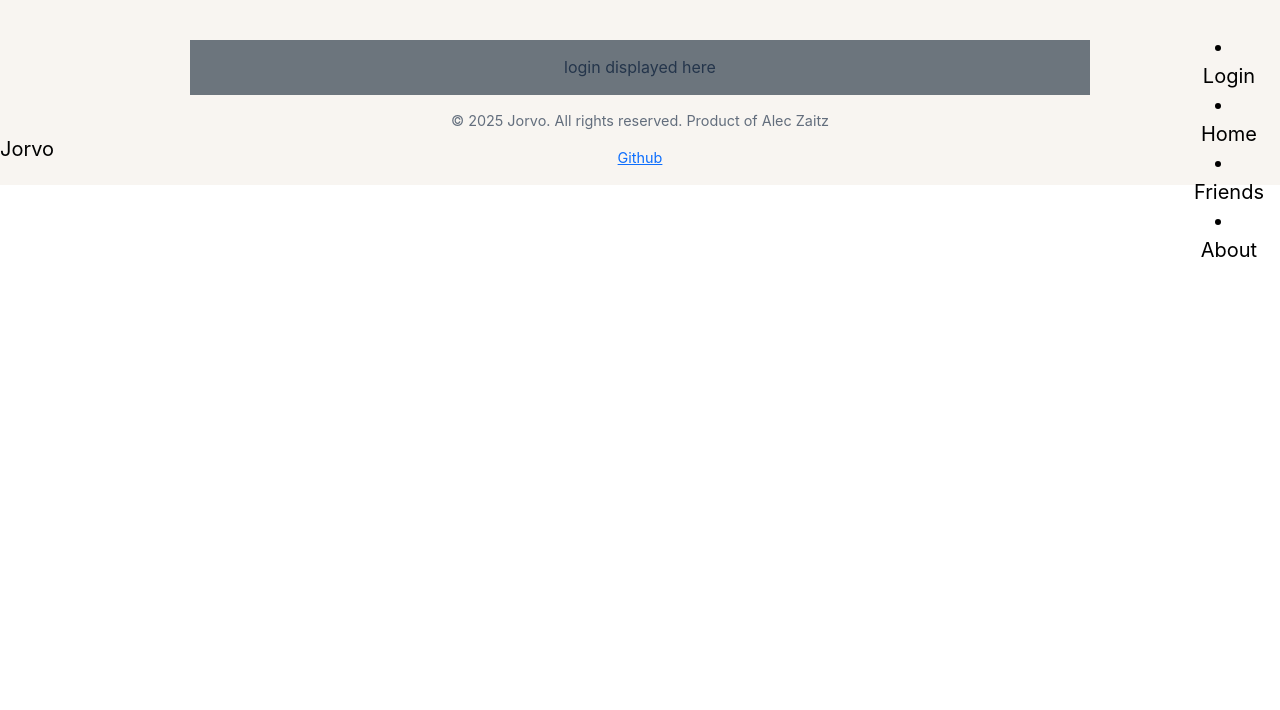
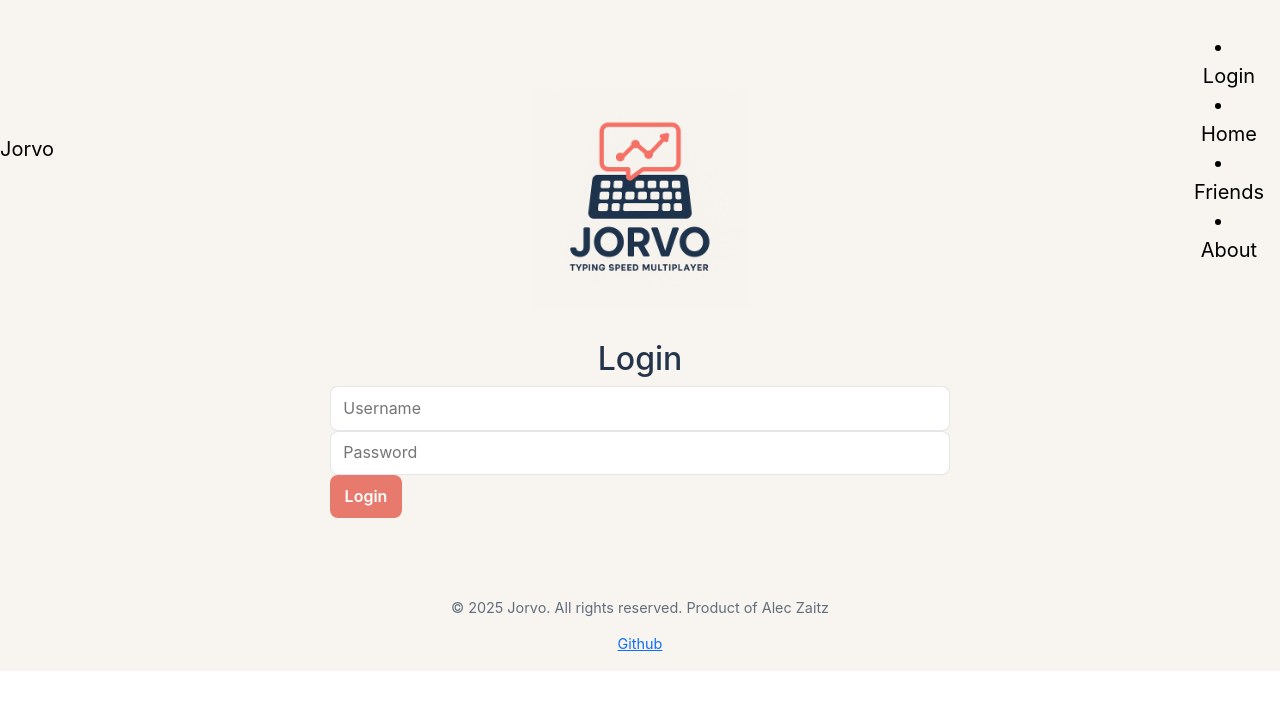
Before and after one commit to aleczaitz/startup, a React (Vite) app: page / in a window 1280 px wide. Shown: the top 710 px of the page. Built offline with nearby package versions, Linux system fonts and the light colour scheme.

Commit message:
fixed login issues

```diff
--- a/src/login/login.html
+++ b/src/login/login.html
@@ -23,6 +23,7 @@
                     <input type="password" id="password" name="password" placeholder="Password" required>
                     <button type="submit"><a href="home.html">Login</a></button>
                 </form>
+            </section>
         </main>
 
         <footer>
--- a/src/login/login.jsx
+++ b/src/login/login.jsx
@@ -1,9 +1,21 @@
 import React from 'react';
+import { NavLink } from 'react-router-dom';
+import './login.css';
 
 export function Login() {
   return (
-    <main className="container-fluid bg-secondary text-center">
-      <div>login displayed here</div>
+    <main>
+        <section className="jorvoHeader">
+            <img src="JorvoLogo.png" alt="Jorvo Logo"/>
+            <section className="loginSection">
+                <h2>Login</h2>
+                <form className ="loginForm" action="/home">
+                    <input type ="text" id="username" name="username" placeholder="Username" required />
+                    <input type ="password" id="password" name="password" placeholder="Password" required />
+                    <button type="submit">Login</button>
+                </form>
+            </section>
+        </section>
     </main>
   );
 }
```
